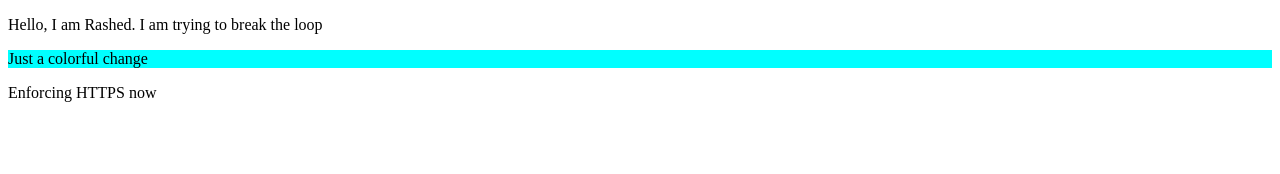
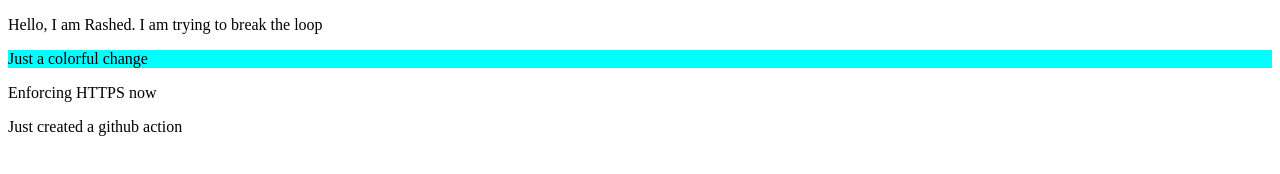
Before and after one commit to ririyad/rashed.surge.sh, a plain HTML site: page index.html in a window 1280 px wide. Drawn offline with Linux system fonts and the light colour scheme.

Commit message:
Added text to test github action

```diff
--- a/index.html
+++ b/index.html
@@ -9,5 +9,6 @@
     <p>Hello, I am Rashed. I am trying to break the loop</p>
     <p style="background-color: aqua;"> Just a colorful change</p>
     <p>Enforcing HTTPS now</p>
+    <p>Just created a github action</p>
 </body>
 </html>
```
